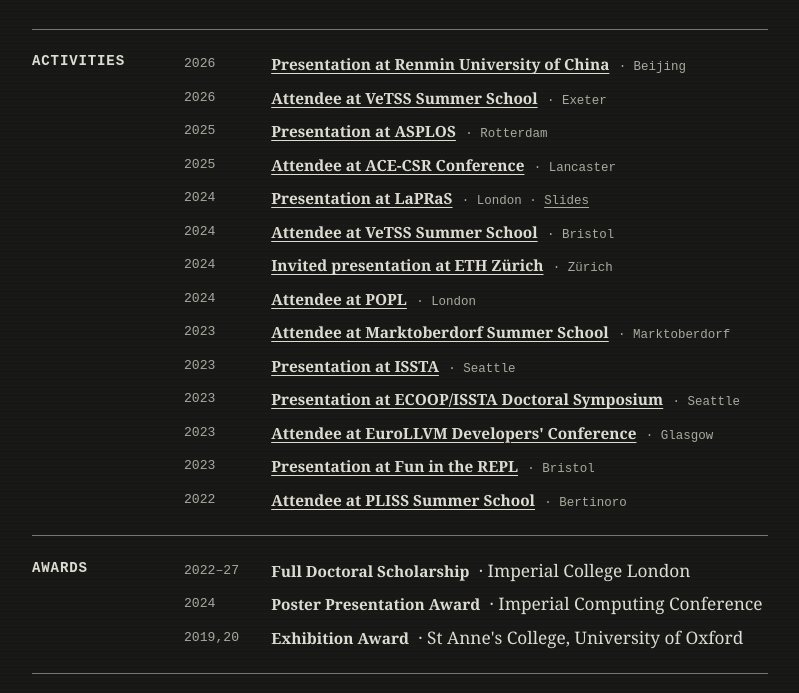
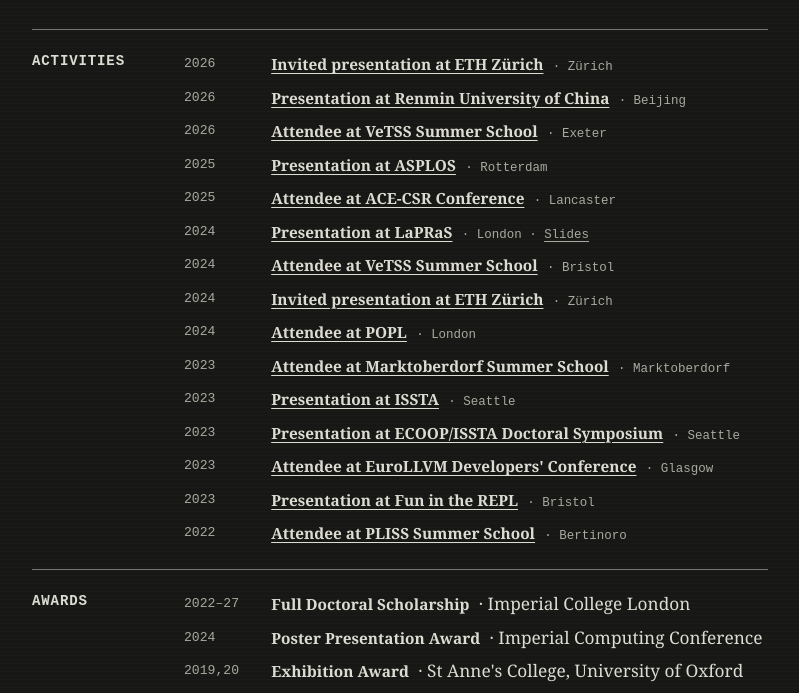
Before and after one commit to pingshiyu/pingshiyu.github.io, a plain HTML site: page index.html in a window 1280 px wide. Shown: the part 1771-2464 px from the top of the page, without its empty margins (240-1039 px from the left). Drawn offline with Linux system fonts and the light colour scheme.

Commit message:
new talk added

```diff
--- a/index.html
+++ b/index.html
@@ -589,6 +589,13 @@
             <li class="entry">
               <span class="entry-year">2026</span>
               <div>
+                <p class="entry-title"><a href="https://ast.ethz.ch/">Invited presentation at ETH Zürich</a></p>
+                <p class="meta">Zürich</p>
+              </div>
+            </li>
+            <li class="entry">
+              <span class="entry-year">2026</span>
+              <div>
                 <p class="entry-title"><a href="http://math.ruc.edu.cn/ywb/Aboutus/index.htm">Presentation at Renmin University of China</a></p>
                 <p class="meta">Beijing</p>
               </div>
@@ -793,7 +800,7 @@
 
     <footer>
       <span>© <span id="year">2026</span> Pingshi Yu</span>
-      <span>Last updated October 2026</span>
+      <span>Last updated November 2026</span>
       <span class="authorship">Webpage authorship: GPT-5.6 (first author) · Pingshi Yu (senior author)</span>
     </footer>
   </div>
```
